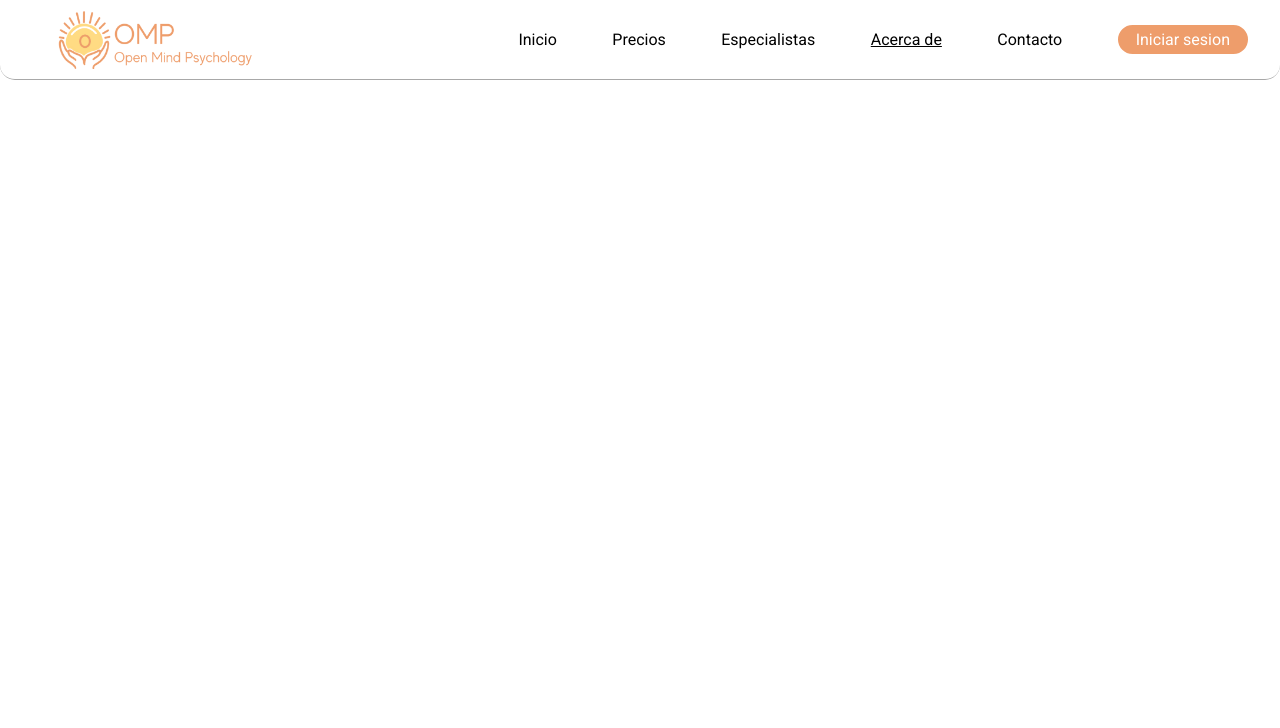
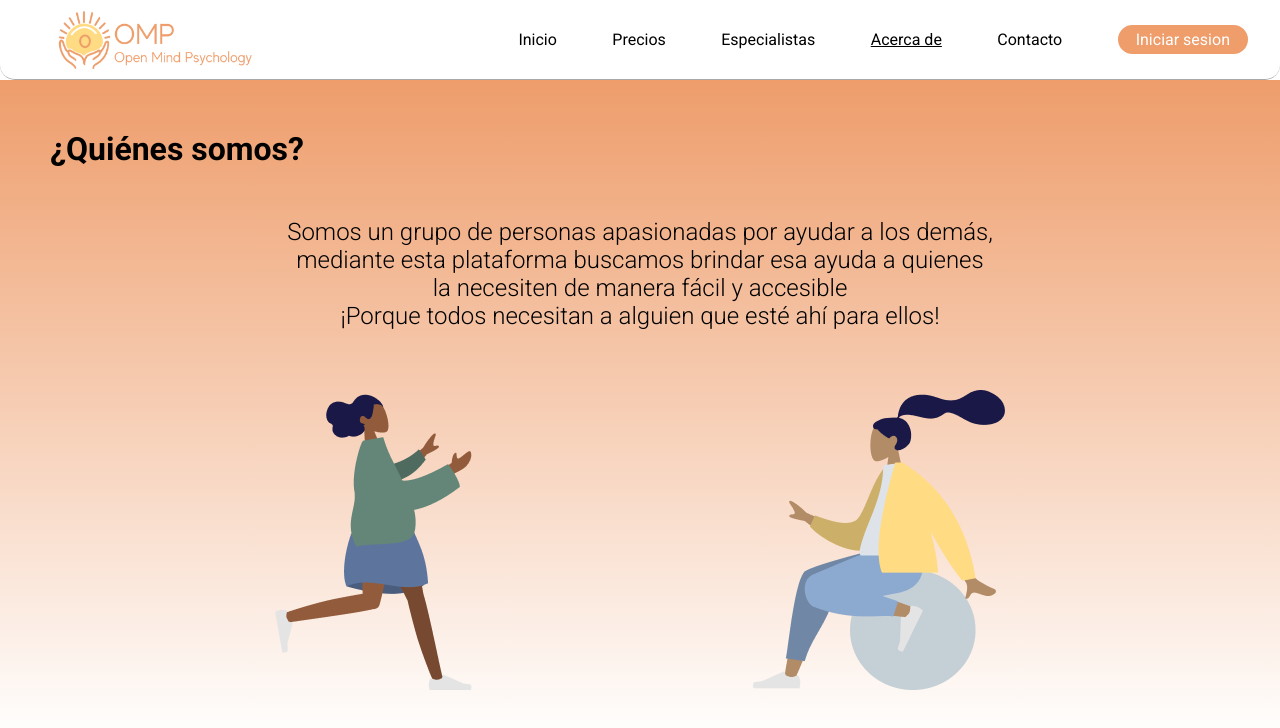
Before and after one commit to sabucds/Open-Mind-Psychology, a React (Create React App) app: page /acerca in a window 1280 px wide. Shown: the top 728 px of the page. Built offline with nearby package versions, Linux system fonts and the light colour scheme.

Commit message:
paginas acerca de y precios listas

```diff
--- a/src/components/App.jsx
+++ b/src/components/App.jsx
@@ -5,9 +5,9 @@ import { BrowserRouter as Router, Switch, Route } from "react-router-dom";
 import Inicio from "./pages/inicio/Inicio";
 import Contacto from "./pages/Contacto";
 import Especialistas from "./pages/Especialistas";
-import Precios from "./pages/Precios";
+import Precios from "./pages/precios/Precios";
 import IniciarSesion from "./pages/IniciarSesion";
-import AcercaDe from "./pages/AcercaDe";
+import AcercaDe from "./pages/acercade/AcercaDe";
 import Navbar from "./Navbar/Navbar";
 
 function App() {
--- a/src/components/pages/AcercaDe.jsx
+++ /dev/null
@@ -1,7 +0,0 @@
-import React from "react";
-
-const AcercaDe = () => {
-  return <div>Acerca de</div>;
-};
-
-export default AcercaDe;
--- a/src/components/pages/Precios.jsx
+++ /dev/null
@@ -1,7 +0,0 @@
-import React from "react";
-
-const Precios = () => {
-  return <div>Precios</div>;
-};
-
-export default Precios;
--- /dev/null
+++ b/src/components/pages/acercade/AcercaDe.css
@@ -0,0 +1,57 @@
+.about {
+  margin-top: 80px;
+  width: 100%;
+  height: 100%;
+  padding: 50px;
+  display: flex;
+  flex-direction: column;
+  background-image: linear-gradient(#ee9d6b, white);
+}
+.about:nth-child(2) {
+  align-items: center;
+}
+
+.title {
+  font-size: 2rem;
+  font-weight: bold;
+  width: 100%;
+  margin-bottom: 50px;
+}
+.text-box {
+  width: 60%;
+  height: max-content;
+  align-items: center;
+}
+.text {
+  text-align: center;
+  font-size: 1.5rem;
+  font-weight: lighter;
+}
+
+.images {
+  display: flex;
+  justify-content: space-evenly;
+  margin-top: 30px;
+  height: max-content;
+  width: 100%;
+}
+.image {
+  width: 252px;
+  height: 300px;
+  background-size: contain;
+  background-repeat: no-repeat;
+}
+.standing {
+  background-image: url("../../img/standing-24.png");
+}
+.sitting {
+  background-image: url("../../img/sitting-1.png");
+}
+
+@media screen and (max-width: 600px) {
+  .about {
+    width: 100%;
+    height: 100%;
+    padding: 20px;
+  }
+}
--- /dev/null
+++ b/src/components/pages/acercade/AcercaDe.jsx
@@ -0,0 +1,24 @@
+import React from "react";
+import "./AcercaDe.css";
+
+const AcercaDe = () => {
+  return (
+    <section className="about">
+      <div className="title">¿Quiénes somos?</div>
+      <div className="text-box">
+        <p className="text">
+          Somos un grupo de personas apasionadas por ayudar a los demás,
+          mediante esta plataforma buscamos brindar esa ayuda a quienes la
+          necesiten de manera fácil y accesible <br></br>¡Porque todos necesitan
+          a alguien que esté ahí para ellos!
+        </p>
+      </div>
+      <div className="images">
+        <div className="image standing"></div>
+        <div className="image sitting"></div>
+      </div>
+    </section>
+  );
+};
+
+export default AcercaDe;
--- a/src/components/pages/inicio/Inicio.css
+++ b/src/components/pages/inicio/Inicio.css
@@ -92,7 +92,6 @@
   margin-bottom: 30px;
 }
 .number {
-  color: white;
   font-weight: bolder;
   text-align: center;
   font-size: 3rem;
@@ -104,6 +103,7 @@
   background: #ee9d6b;
 }
 .number p {
+  color: white;
   position: relative;
   top: 23px;
 }
--- /dev/null
+++ b/src/components/pages/precios/Precios.css
@@ -0,0 +1,49 @@
+.prices {
+  margin-top: 80px;
+  width: 100%;
+  height: 100%;
+  padding: 50px;
+  display: flex;
+  flex-direction: column;
+  background-image: linear-gradient(#ee9d6b, white);
+}
+.prices:nth-child(2) {
+  align-items: center;
+}
+
+.title {
+  font-size: 2rem;
+  font-weight: bold;
+  width: 100%;
+  margin-bottom: 50px;
+}
+.text-box {
+  width: 60%;
+  height: max-content;
+  align-items: center;
+  margin-bottom: 30px;
+}
+.text {
+  text-align: center;
+  font-size: 1.5rem;
+  font-weight: lighter;
+}
+.price {
+  font-weight: bolder;
+  font-size: 2rem;
+  margin-bottom: 30px;
+}
+.price span {
+  font-size: 4rem;
+}
+.text span {
+  font-weight: bold;
+}
+
+@media screen and (max-width: 600px) {
+  .about {
+    width: 100%;
+    height: 100%;
+    padding: 20px;
+  }
+}
--- /dev/null
+++ b/src/components/pages/precios/Precios.jsx
@@ -0,0 +1,30 @@
+import React from "react";
+import "./Precios.css";
+
+const Precios = () => {
+  return (
+    <section className="prices">
+      <div className="title">¿Cuánto cuesta el servicio?</div>
+      <div className="text-box">
+        <p className="text">
+          ¡El precio de nuestros servicios abarca una tasa fija por consulta!
+          <br />
+          Sin ataduras a un plan mensual, planifícate como tu quieras Brinda la
+          mayor facilidad para que pruebes a todos los especialistas que desees
+          y encuentres al indicado para ti
+        </p>
+      </div>
+      <div className="price">
+        <span>50$</span>/consulta
+      </div>
+      <div className="title">Duración de las consultas</div>
+      <div className="text-box">
+        <p className="text">
+          Todas las consultas tienen una duración de <span>1 hora</span>
+        </p>
+      </div>
+    </section>
+  );
+};
+
+export default Precios;
```
Also changed, not shown: src/components/img/sitting-1.png (added), src/components/img/standing-24.png (added).
